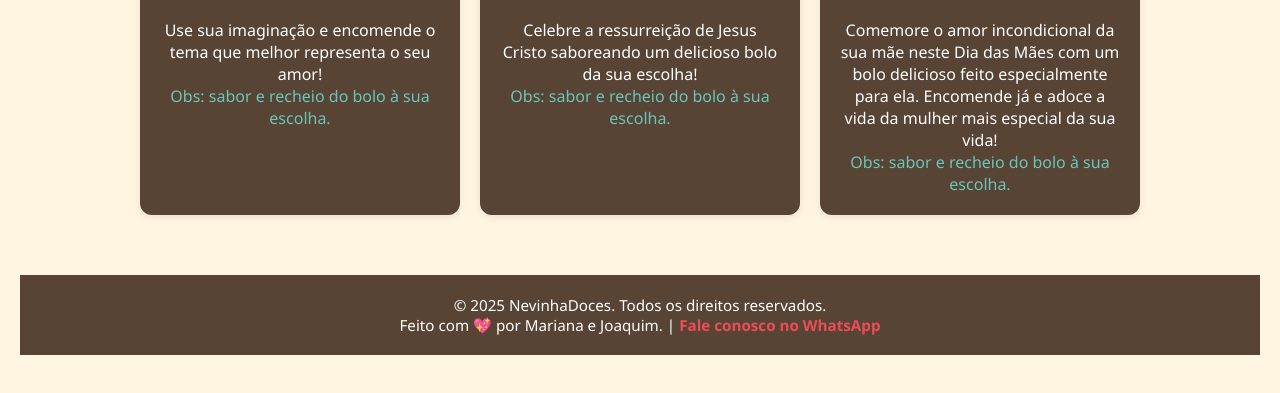
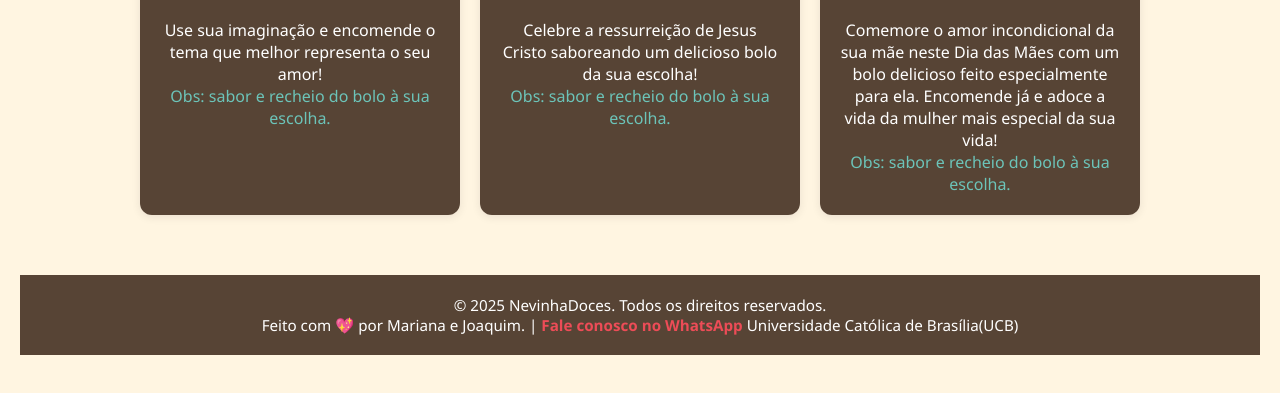
Before and after one commit to joaquim339/Nevinha_Doces-, a plain HTML site: page BolosTematicos.html in a window 1280 px wide. Shown: the part 2500-2893 px from the top of the page. Drawn offline with Linux system fonts and the light colour scheme.

Commit message:
Update BolosTematicos.html

```diff
--- a/BolosTematicos.html
+++ b/BolosTematicos.html
@@ -130,7 +130,8 @@
   <footer class="rodape">
     <div class="rodape-conteudo">
       <p>&copy; 2025 NevinhaDoces. Todos os direitos reservados.</p>
-      <p>Feito com 💖 por Mariana e Joaquim. | <a href="https://wa.me/5561999819556" target="_blank">Fale conosco no WhatsApp</a></p>
+      <p>Feito com 💖 por Mariana e Joaquim. | <a href="https://wa.me/5561999819556" target="_blank">Fale conosco no WhatsApp</a>
+      Universidade Católica de Brasília(UCB)</p>
     </div>
   </footer>
 </body>
```
